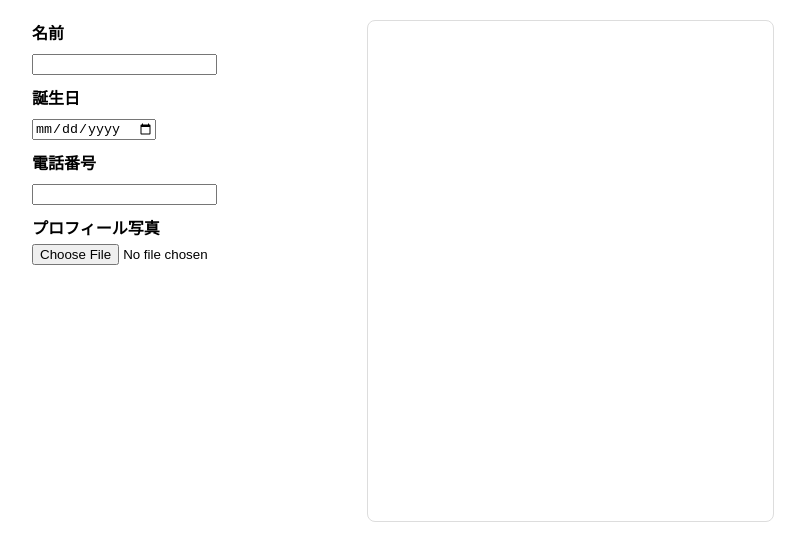
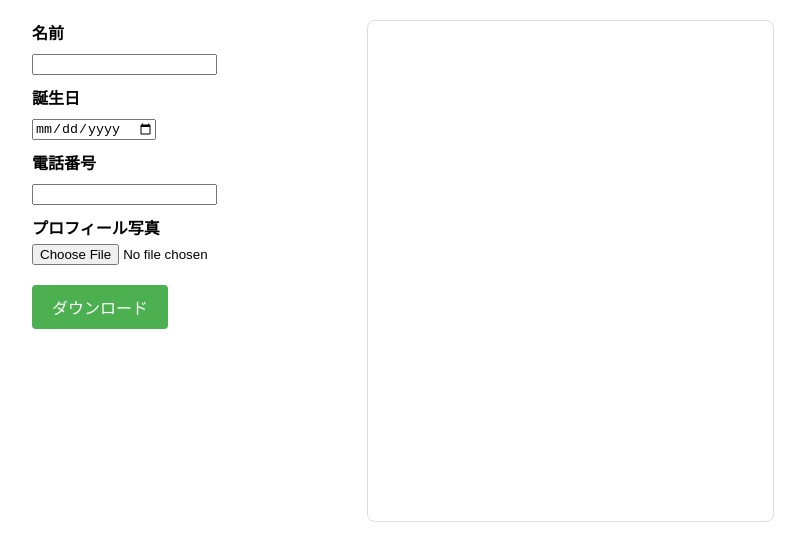
Before and after one commit to JintoYamanaka/profile-card-app, a React (Create React App) app: page / in a window 1280 px wide. Shown: the top 560 px of the page, without its empty margins (237-1042 px from the left). Built offline with nearby package versions, Linux system fonts and the light colour scheme.

Commit message:
ダウンロード機能を追加

```diff
--- a/package.json
+++ b/package.json
@@ -12,6 +12,8 @@
     "@types/node": "^16.18.65",
     "@types/react": "^18.2.38",
     "@types/react-dom": "^18.2.17",
+    "html2canvas": "^1.4.1",
+    "jspdf": "^2.5.1",
     "react": "^18.2.0",
     "react-dom": "^18.2.0",
     "react-scripts": "5.0.1",
--- a/src/App.tsx
+++ b/src/App.tsx
@@ -4,6 +4,8 @@ import { css } from "@emotion/react";
 import InputField from "./components/InputField";
 import ImageUpload from "./components/ImageUpload";
 import ProfileCard from "./components/ProfileCard";
+import html2canvas from "html2canvas";
+import jsPDF from "jspdf";
 
 interface UserProfile {
   name: string;
@@ -37,6 +39,19 @@ const cardContainerStyle = css`
   overflow: hidden;
 `;
 
+const downloadButtonStyle = css`
+  background-color: #4caf50;
+  color: white;
+  padding: 10px 20px;
+  text-align: center;
+  text-decoration: none;
+  display: inline-block;
+  font-size: 16px;
+  cursor: pointer;
+  border: none;
+  border-radius: 4px;
+`;
+
 const App = () => {
   const [userProfile, setUserProfile] = useState<UserProfile>({
     name: "",
@@ -54,6 +69,22 @@ const App = () => {
       setUserProfile({ ...userProfile, photo: URL.createObjectURL(file) });
     } else {
       setUserProfile({ ...userProfile, photo: "" });
+    }
+  };
+
+  const handleDownload = async () => {
+    const card = document.getElementById("profile-card");
+    if (card) {
+      const canvas = await html2canvas(card);
+      const imgData = canvas.toDataURL("image/png");
+      const pdf = new jsPDF();
+
+      // 画像の幅と高さを指定
+      const imgWidth = 210; // 例: PDFの幅に合わせる
+      const imgHeight = (canvas.height * imgWidth) / canvas.width;
+
+      pdf.addImage(imgData, "PNG", 0, 0, imgWidth, imgHeight);
+      pdf.save("profile-card.pdf");
     }
   };
 
@@ -85,6 +116,9 @@ const App = () => {
           label="プロフィール写真"
           onImageChange={handleImageChange}
         />
+        <button css={downloadButtonStyle} onClick={handleDownload}>
+          ダウンロード
+        </button>
       </div>
       <div css={cardContainerStyle}>
         <ProfileCard
@@ -93,7 +127,6 @@ const App = () => {
           phoneNumber={userProfile.phoneNumber}
           photo={userProfile.photo}
         />
-        {/* ここにダウンロード機能を実装 */}
       </div>
     </div>
   );
--- a/src/components/ImageUpload.tsx
+++ b/src/components/ImageUpload.tsx
@@ -12,13 +12,7 @@ const containerStyle = css`
   display: flex;
   flex-direction: column;
   align-items: flex-start;
-  margin-bottom: 10px;
-`;
-
-const previewStyle = css`
-  margin-top: 10px;
-  max-width: 100%;
-  height: auto;
+  margin-bottom: 20px;
 `;
 
 const ImageUpload: React.FC<ImageUploadProps> = ({ label, onImageChange }) => {
--- a/src/components/ProfileCard.tsx
+++ b/src/components/ProfileCard.tsx
@@ -39,7 +39,7 @@ const ProfileCard: React.FC<ProfileCardProps> = ({
   photo,
 }) => {
   return (
-    <div css={cardStyle}>
+    <div id="profile-card" css={cardStyle}>
       <div css={photoContainerStyle}>
         {photo && <img src={photo} alt="Profile" css={photoStyle} />}
       </div>
```
Also changed, not shown: 1 other file (tests, documents, lock files or other folders).
